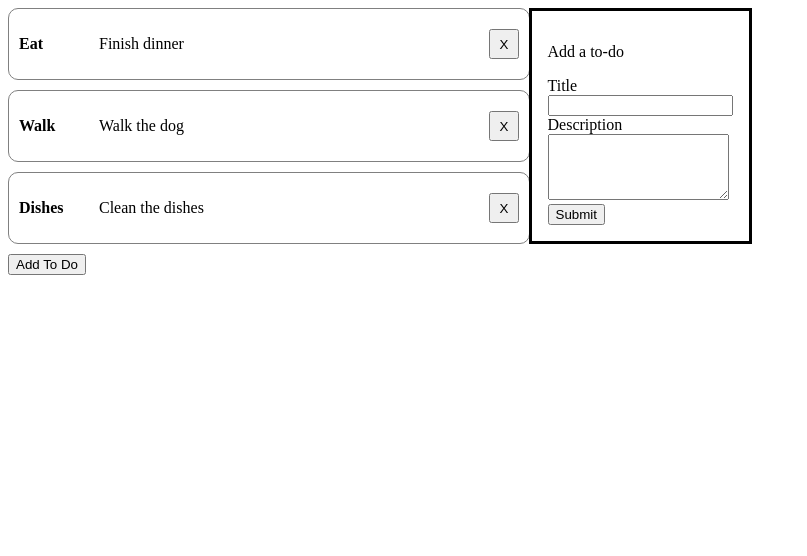
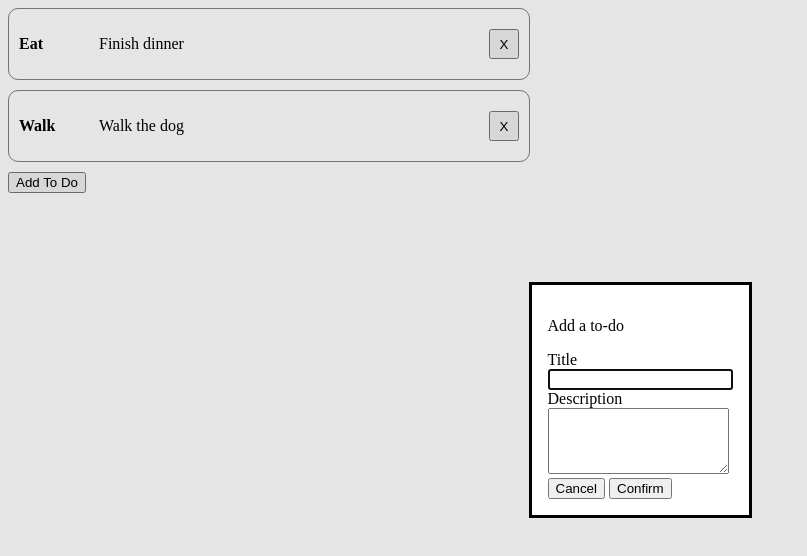
Before and after one commit to slabwu/todo-list, a website built with webpack: page src/template.html in a window 1280 px wide. Both pictures are taken after a click on the button "Add To Do". Shown: the whole page, without its empty margins (0-807 px from the left). Built offline with nearby package versions, Linux system fonts and the light colour scheme.

Commit message:
Connect dialog to addToDoTo() method

```diff
--- a/src/index.js
+++ b/src/index.js
@@ -4,19 +4,31 @@ import { go } from "./todos";
 import { screen } from "./interface";
 
 export const Display = (function() {
+    const toDoDialog = document.getElementById("toDoDialog");
 
     // screen.createButton("Add Project", content, () => {
     //     go.addProject("Test");
     //     console.log(go.getProjects());
     // });
+
     screen.createButton("Add To Do", content, () => {
-        go.addToDoTo("Default", "Dishes", "Clean the dishes")
-        console.log(go.getToDosFrom("Default"));
-        screen.loadToDos("Default");
+        //go.addToDoTo("Default", "Dishes", "Clean the dishes")
+        //screen.loadToDos("Default");
+        toDoDialog.showModal();
     });
-
 
     go.addToDoTo("Default", "Eat", "Finish dinner");
     go.addToDoTo("Default", "Walk", "Walk the dog");
     screen.loadToDos("Default");
 })();
+
+const Dialog = (function() {
+    confirmBtn.addEventListener("click", (e) => {
+        e.preventDefault();
+        const titleInput = document.getElementById("title").value;
+        const descriptionInput = document.getElementById("description").value;
+        go.addToDoTo("Default", titleInput, descriptionInput);
+        screen.loadToDos("Default");
+        toDoDialog.close();
+    });
+})();
--- a/src/template.html
+++ b/src/template.html
@@ -6,16 +6,18 @@
     <title>To Do</title>
 </head>
 <body>
-    <dialog open>
+    <dialog id="toDoDialog">
         <p>Add a to-do</p>
-        <form method="dialog">
+        <form method="dialog" action="./index.js">
         <label for="title">Title</label> <br>
         <input type="text" id="title" name="title"> <br>
 
         <label for="description">Description</label> <br>
         <textarea id="description" name="description" rows="4">
         </textarea> <br>
-        <input type="submit" value="Submit">
+
+        <button value="cancel" formmethod="dialog">Cancel</button>
+        <button id="confirmBtn" value="default">Confirm</button>
         </form>
       </dialog>
 </body>
```
